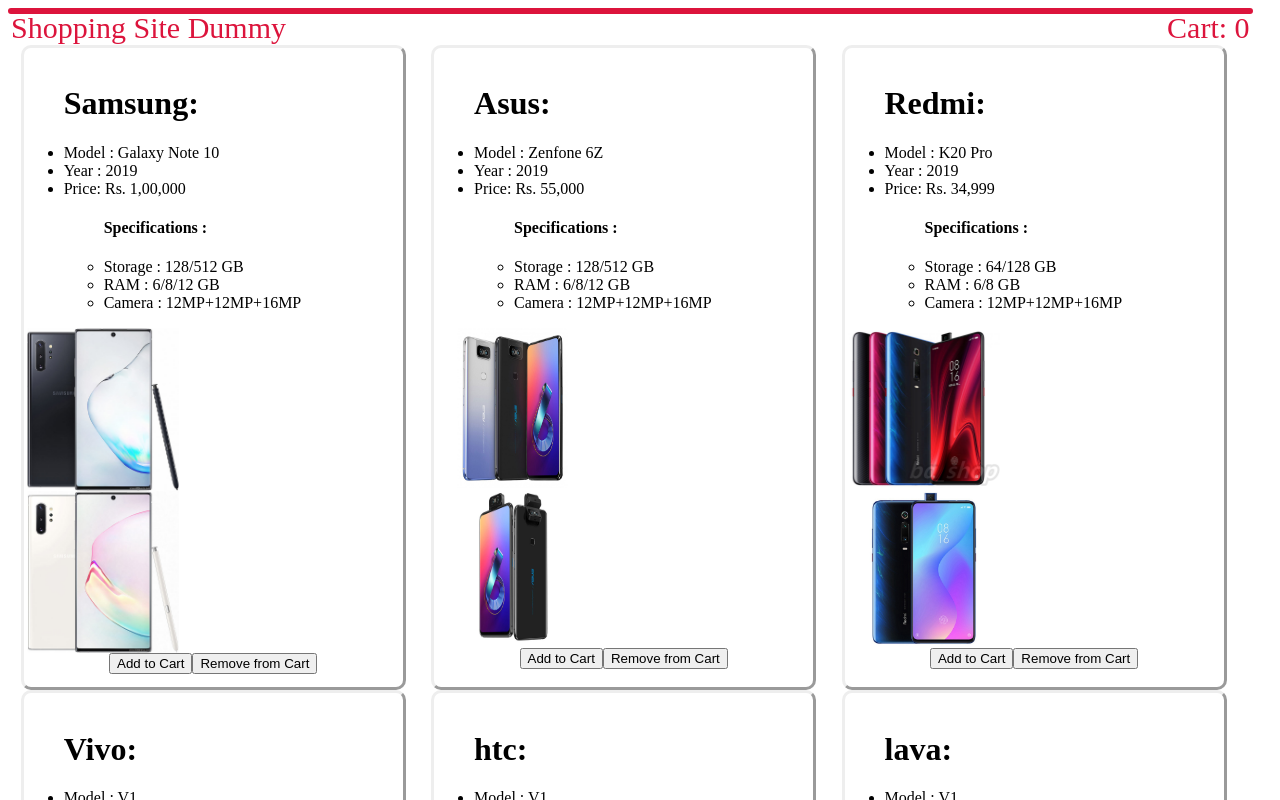
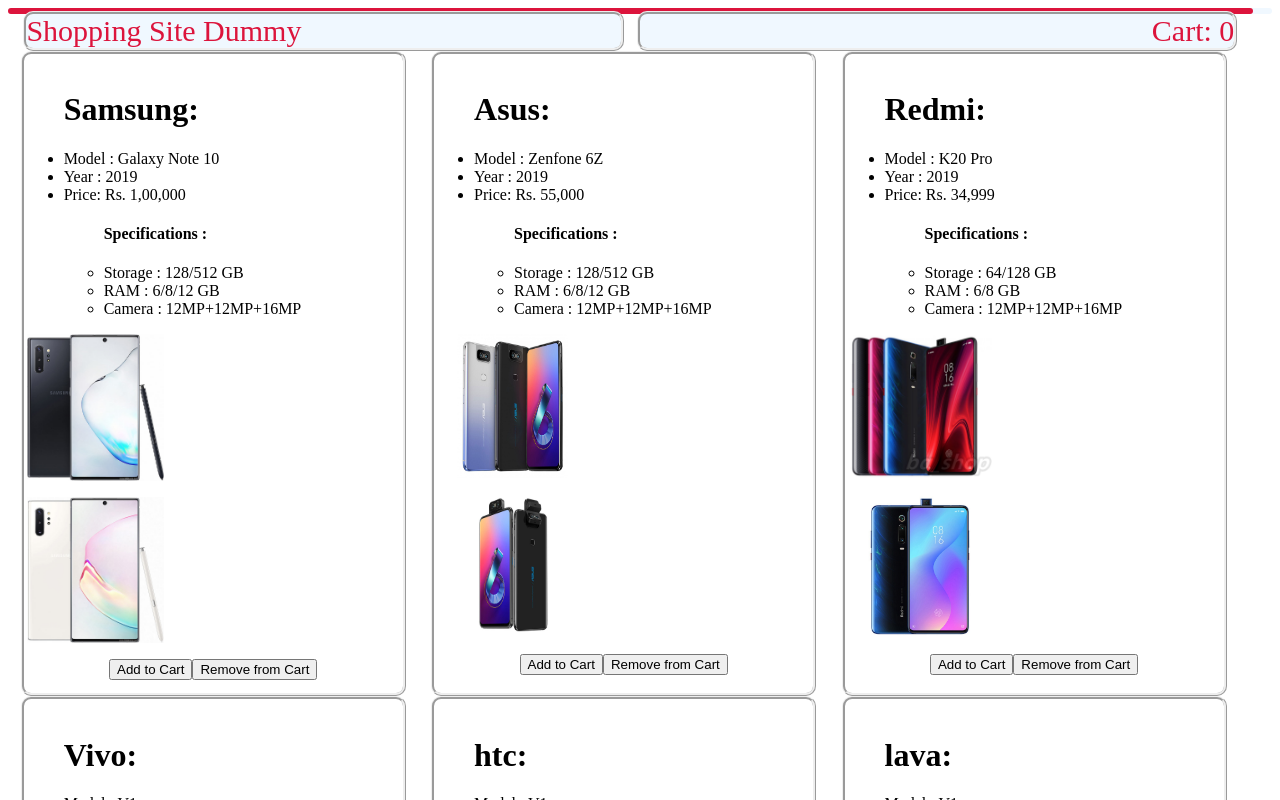
Before and after one commit to v1v3k6/assignment, a React (Create React App) app: page / in a window 1280 px wide. Shown: the top 800 px of the page. Built offline with nearby package versions, Linux system fonts and the light colour scheme.

Commit message:
Misc changes to header and footer CSS

```diff
--- a/src/index.css
+++ b/src/index.css
@@ -4,13 +4,14 @@
   border-radius: 10px;
   display: flex;
   flex-direction: row;
-  justify-content: space-evenly;
+  justify-content: space-around;
   width: 100%;
+  z-index: -1;
 }
 
 #product
 {
-  border-style: outset;
+  border-style: ridge;
   text-align: left;
   margin-left: 1%;
   margin-right: 1%;
@@ -19,26 +20,33 @@
   display: inline-flex;
   border-radius: 10px;
   height: 50%;
+  overflow: auto;
+  z-index: -1;
 }
 
 img.Pics {
-  width: 40%;
-  height: 100%;
+  max-width: 40%;
+  max-height: 90%;
   margin-left: 1%;
   margin-right: 1%;
+  z-index: -1;
 }
 
 div.Pics
 {
   height: 100%;
   width: 100%;
-  display: flex;
+  display: inline-flex;
+  z-index: -1;
 }
 
 #hroot
 {
   border-radius: 30px;
-  width: 99.99%;
+  width: 100%;
+  position: sticky;
+  top: 0;
+  background-color: aliceblue;
 }
 
 #hinner
@@ -47,29 +55,40 @@
   font-size: 30px;
   border-radius: 30px;
   width: 98%;
-  background-color: crimson;
   border-style: solid;
   text-align: center;
+  background-color: aliceblue;
+  z-index: 1;
 }
 
 #hleft
 {
   float:left;
-  width: 49%;
+  width: 48%;
   text-align: left;
+  background-color: aliceblue;
+  margin-left: 1%;
+  border-radius: 10px;
+  border-style: ridge;
 }
 
 #hright
 {
   float:right;
-  width: 49%;
+  width: 48%;
   text-align: right;
+  background-color: aliceblue;
+  margin-right: 1%;
+  border-radius: 10px;
+  border-style: ridge;
 }
 
 #froot
 {
+  margin-top: 1.4%;
   border-radius: 30px;
   width: 99.99%;
+  z-index: -1;
 }
 
 #finner
@@ -82,4 +101,5 @@
   clear: both;
   position: relative;
   width: 100%;
+  z-index: -1;
 }
```
